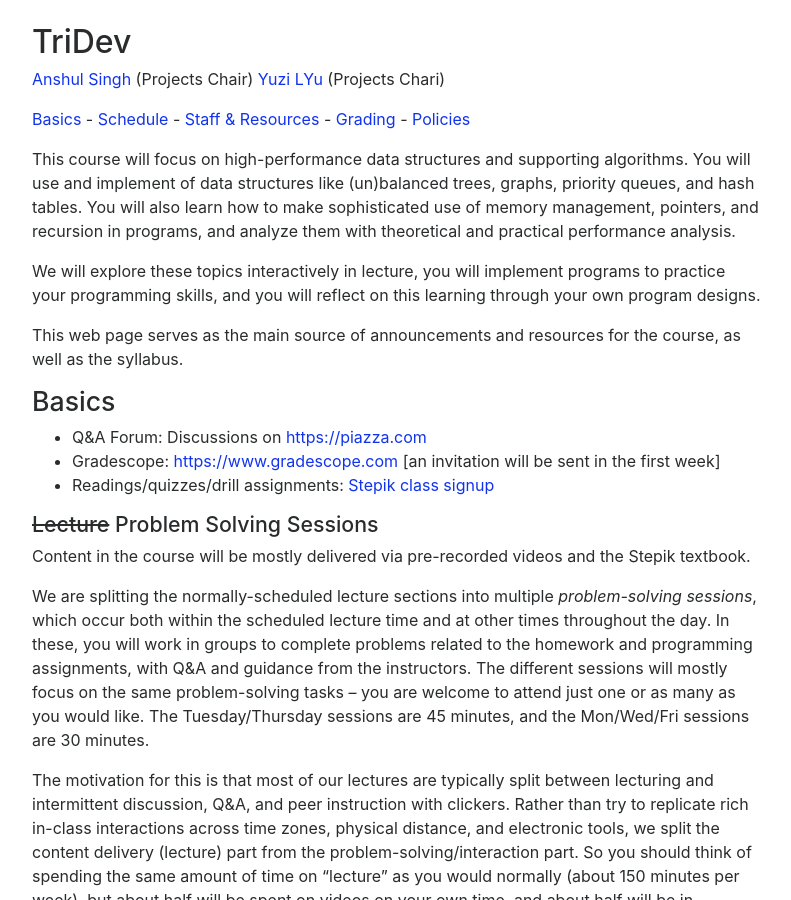
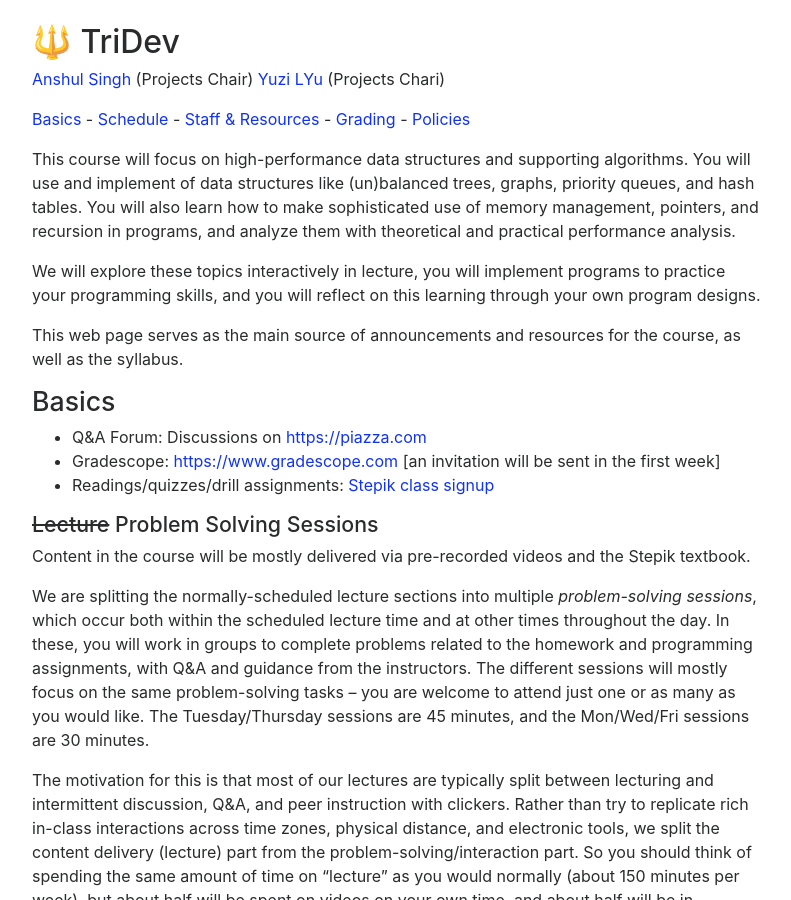
Before and after one commit to ucsdcses/tridev, a Jekyll site: the page built from index.md, in a window 1280 px wide and 900 px high. Shown: the whole window, without its empty margins (243-1034 px from the left). Built offline with Jekyll 4.4.1, drawn with Linux system fonts in a browser that asks for light colours; nearby versions of some CDN libraries; our own code applies the rules of GitHub Pages for plain Markdown files.

```diff
--- a/index.md
+++ b/index.md
@@ -1,4 +1,4 @@
-# TriDev
+# 	🔱 TriDev
 
 <a href="https://wwww.github.com/anshulsinghh">Anshul Singh</a> (Projects Chair)
 <a href="">Yuzi LYu</a> (Projects Chari)
```
